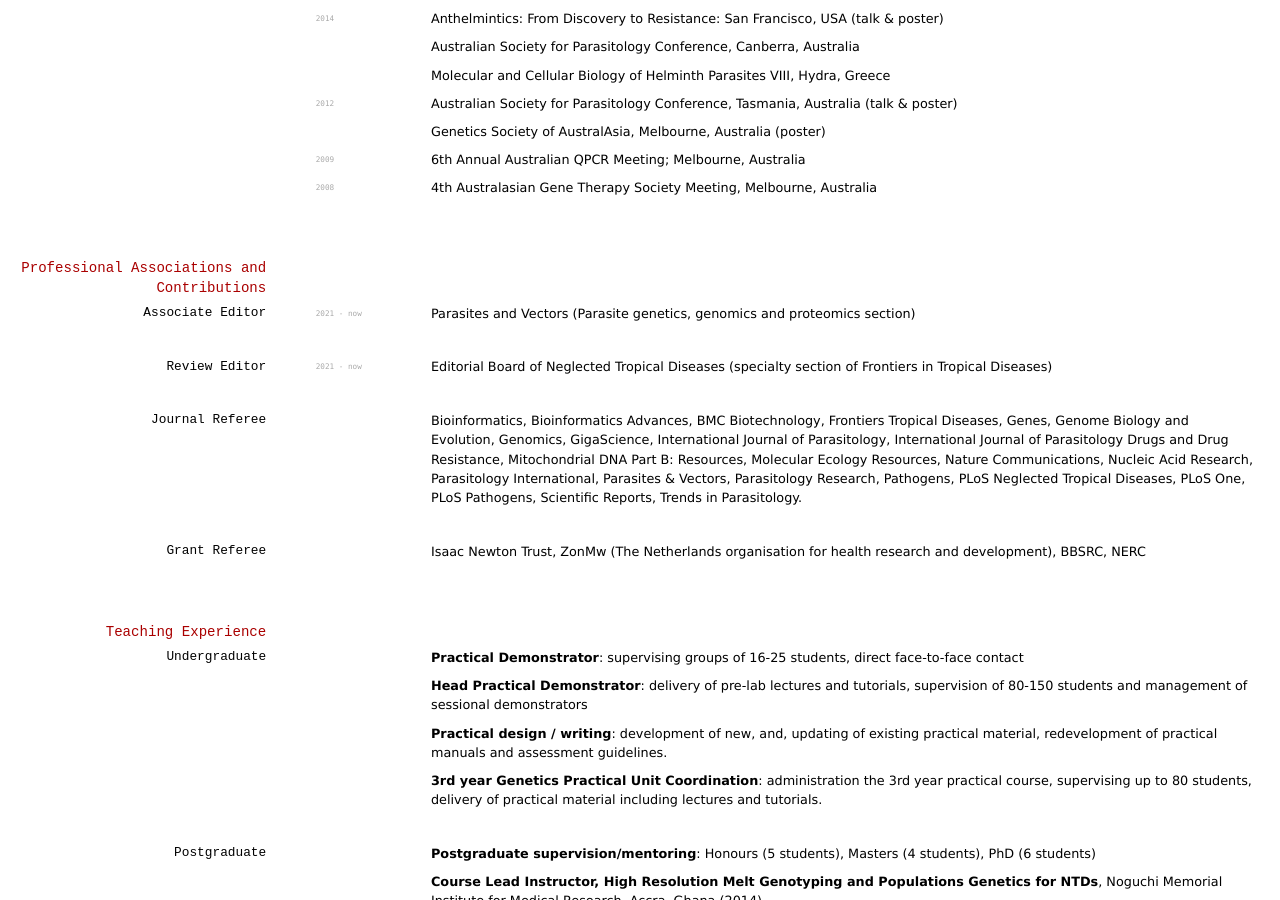
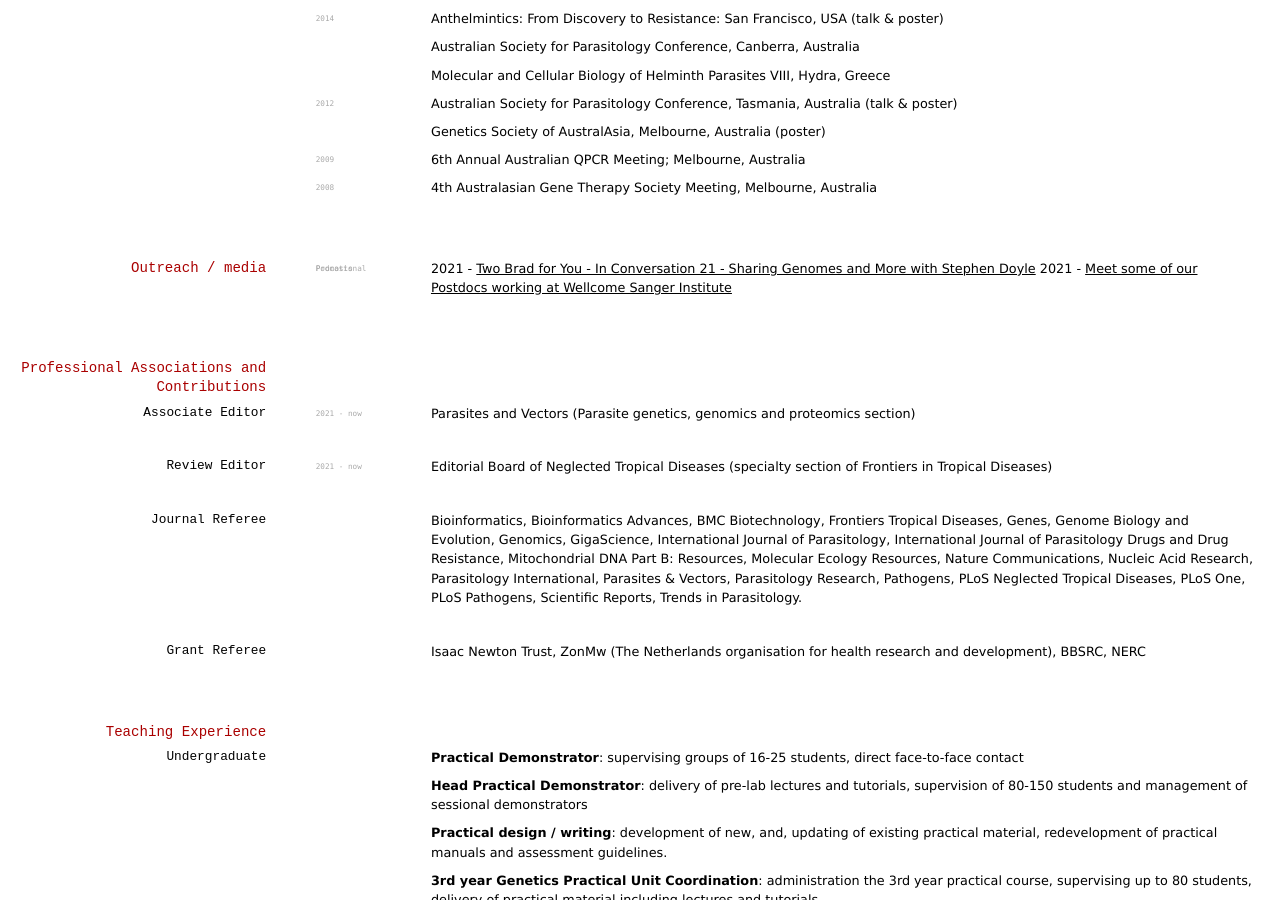
Before and after one commit to elipapa/markdown-cv, a Jekyll site: the page built from index.md, in a window 1280 px wide and 900 px high, scrolled down 5112 px. Built offline with Jekyll 4.4.1, drawn with Linux system fonts in a browser that asks for light colours.

Commit message:
update outreach

```diff
--- a/index.md
+++ b/index.md
@@ -288,6 +288,12 @@ Genetics Society of AustralAsia, Melbourne, Australia (poster)
 `2008`
 4th Australasian Gene Therapy Society Meeting, Melbourne, Australia
 
+## Outreach / media
+`Podcasts`
+2021 - [Two Brad for You - In Conversation 21 - Sharing Genomes and More with Stephen Doyle](https://podcasts.apple.com/gb/podcast/tbfy-in-conversation-21-sharing-genomes-and-more/id1268436621?i=1000517725731)
+`Promotional`
+2021 - [Meet some of our Postdocs working at Wellcome Sanger Institute](https://www.youtube.com/watch?v=1-vxm2nBmFA)
+
 
 ## Professional Associations and Contributions
 ### Associate Editor
```
